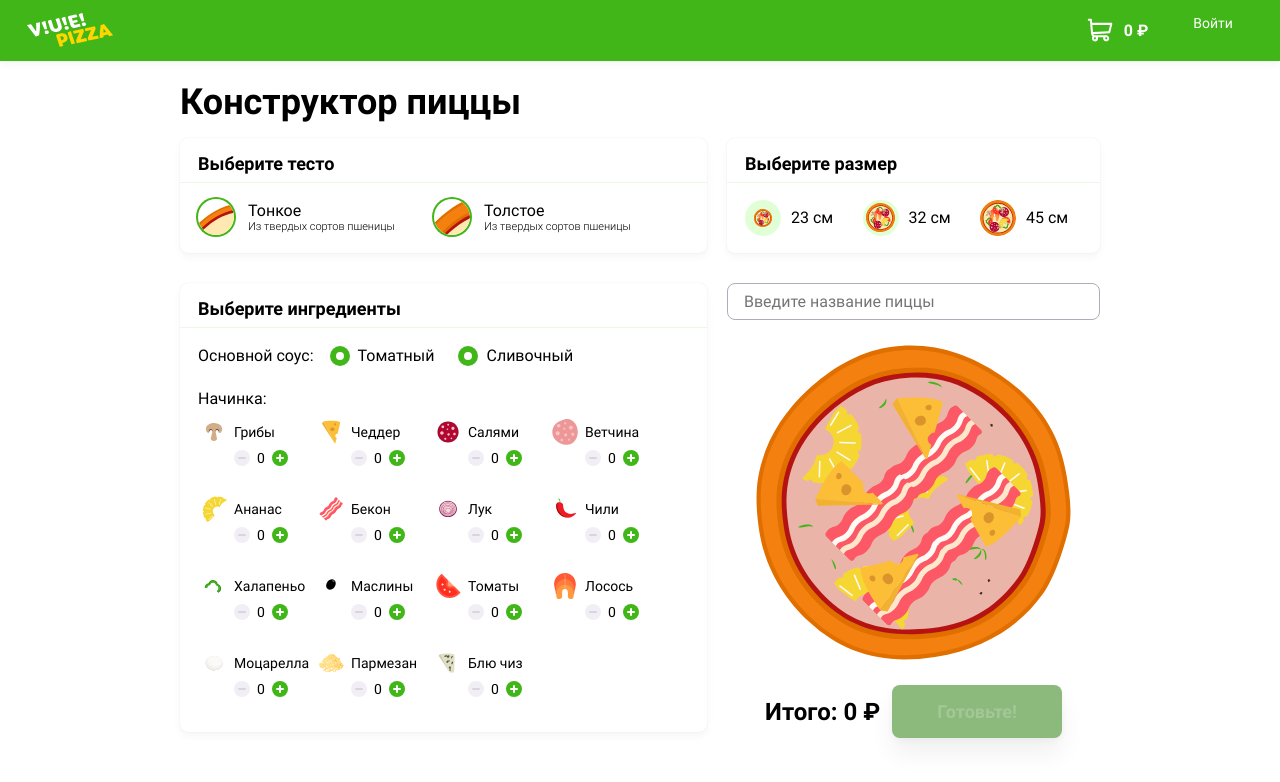
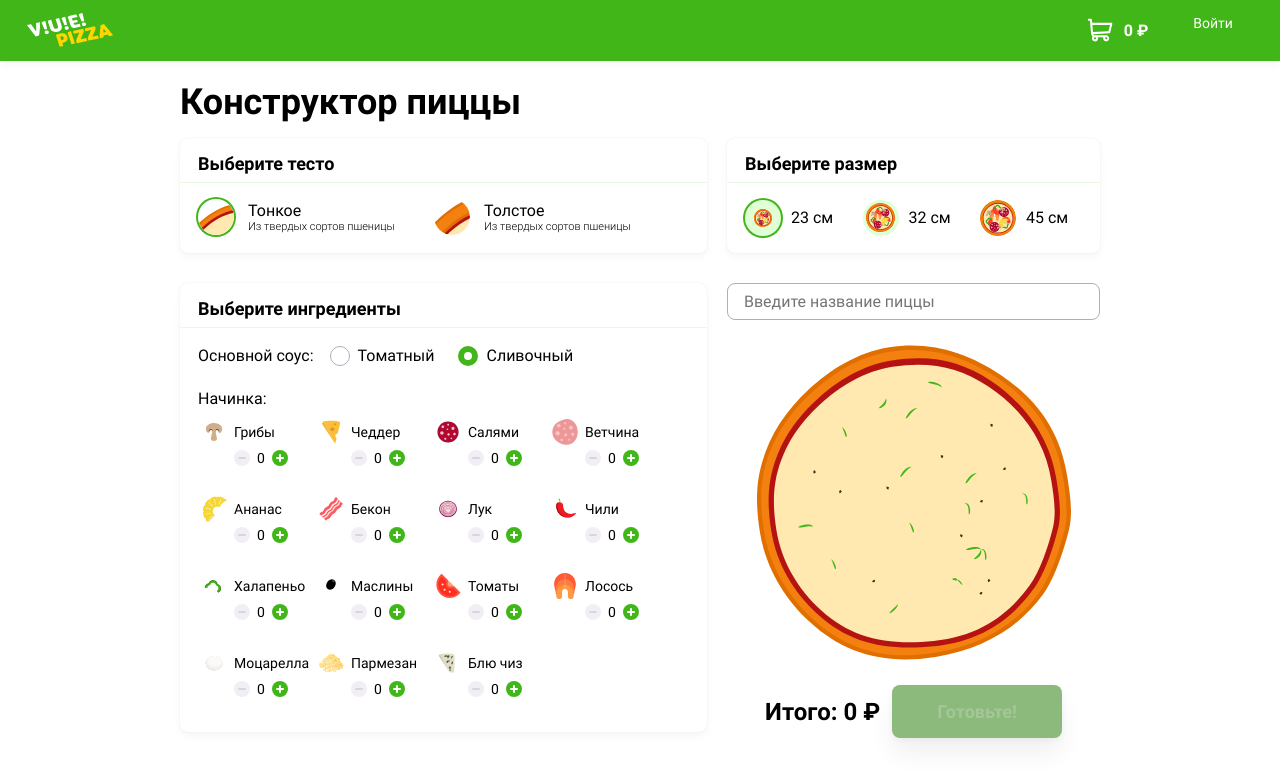
Before and after one commit to htmlacademy-vue/201227-pizza-1, a Vue app in the folder src/frontend/: page / in a window 1280 px wide. Shown: the top 782 px of the page. Built offline with nearby package versions, Linux system fonts and the light colour scheme.

Commit message:
module2-task1 components builders

```diff
--- a/src/frontend/src/common/components/RadioButton.vue
+++ b/src/frontend/src/common/components/RadioButton.vue
@@ -5,7 +5,14 @@
       v-for="item in values"
       :key="item.id"
     >
-      <input :value="item.value" type="radio" :name="item.name" checked />
+      <input
+        :value="item.value"
+        v-model="currentSauce"
+        type="radio"
+        :name="item.name"
+        :checked="currentSauce"
+        @input="(evt) => $emit('input', evt.target.value)"
+      />
       <span>{{ item.name }}</span>
     </label>
   </div>
@@ -15,6 +22,12 @@
 export default {
   name: "RadioButton",
   props: { values: Array },
+  emits: ["input"],
+  data() {
+    return {
+      currentSauce: "creamy",
+    };
+  },
 };
 </script>
 
--- /dev/null
+++ b/src/frontend/src/layouts/AppLayout.vue
@@ -0,0 +1,28 @@
+<template>
+  <header class="header">
+    <div class="header__logo">
+      <a href="index.html" class="logo">
+        <img
+          src="../assets/img/logo.svg"
+          alt="V!U!E! Pizza logo"
+          width="90"
+          height="40"
+        />
+      </a>
+    </div>
+    <div class="header__cart">
+      <a href="cart.html">0 ₽</a>
+    </div>
+    <div class="header__user">
+      <a href="#" class="header__login"><span>Войти</span></a>
+    </div>
+  </header>
+</template>
+
+<script>
+export default {
+  name: "AppLayout",
+};
+</script>
+
+<style scoped></style>
--- a/src/frontend/src/modules/builder/BuilderDoughSelector.vue
+++ b/src/frontend/src/modules/builder/BuilderDoughSelector.vue
@@ -11,8 +11,10 @@
           type="radio"
           :name="item.name"
           :value="item.value"
+          v-model="currentDough"
           class="visually-hidden"
-          checked
+          :checked="currentDough"
+          @change="(evt) => $emit('change', evt.target.value)"
         />
         <b>{{ item.name }}</b>
         <span>{{ item.description }}</span>
@@ -27,6 +29,7 @@ import pizza from "@/static/pizza.json";
 export default {
   name: "BuilderDoughSelector",
   components: { Card },
+  emits: ["change"],
   data() {
     return {
       pizza,
@@ -34,6 +37,7 @@ export default {
         light: "dough__input--light",
         large: "dough__input--large",
       },
+      currentDough: "light",
     };
   },
   computed: {
--- a/src/frontend/src/modules/builder/BuilderIngredientsSelector.vue
+++ b/src/frontend/src/modules/builder/BuilderIngredientsSelector.vue
@@ -3,7 +3,10 @@
     <template v-slot:info>
       <div class="ingredients__sauce">
         <p>Основной соус:</p>
-        <radio-button :values="valueSauces" />
+        <radio-button
+          :values="valueSauces"
+          @input="(value) => $emit('input', value)"
+        />
       </div>
 
       <div class="ingredients__filling">
@@ -56,6 +59,7 @@ import pizza from "@/static/pizza.json";
 export default {
   name: "BuilderIngredientsSelector",
   components: { Card, RadioButton },
+  emits: ["input"],
   data() {
     return {
       pizza,
@@ -83,5 +87,3 @@ export default {
   },
 };
 </script>
-
-<style scoped></style>
--- a/src/frontend/src/modules/builder/BuilderPizzaView.vue
+++ b/src/frontend/src/modules/builder/BuilderPizzaView.vue
@@ -9,11 +9,11 @@
       />
     </label>
     <div class="content__constructor">
-      <div class="pizza pizza--foundation--big-tomato">
+      <div class="pizza" :class="pizzaFoundation">
         <div class="pizza__wrapper">
-          <div class="pizza__filling pizza__filling--ananas"></div>
-          <div class="pizza__filling pizza__filling--bacon"></div>
-          <div class="pizza__filling pizza__filling--cheddar"></div>
+          <!--          <div class="pizza__filling pizza__filling&#45;&#45;ananas"></div>-->
+          <!--          <div class="pizza__filling pizza__filling&#45;&#45;bacon"></div>-->
+          <!--          <div class="pizza__filling pizza__filling&#45;&#45;cheddar"></div>-->
         </div>
       </div>
     </div>
@@ -23,6 +23,28 @@
 <script>
 export default {
   name: "BuilderPizzaView",
+  props: {
+    dough: {
+      type: String,
+    },
+    sauce: {
+      type: String,
+    },
+  },
+  computed: {
+    pizzaFoundation() {
+      if (this.dough === "light" && this.sauce === "creamy") {
+        return "pizza--foundation--small-creamy";
+      }
+      if (this.dough === "light" && this.sauce === "tomato") {
+        return "pizza--foundation--small-tomato";
+      }
+      if (this.dough === "large" && this.sauce === "creamy") {
+        return "pizza--foundation--big-creamy";
+      }
+      return "pizza--foundation--big-tomato";
+    },
+  },
 };
 </script>
 
--- a/src/frontend/src/modules/builder/BuilderSizeSelector.vue
+++ b/src/frontend/src/modules/builder/BuilderSizeSelector.vue
@@ -11,7 +11,10 @@
           type="radio"
           name="diameter"
           :value="item.multiplier"
+          v-model="currentSize"
           class="visually-hidden"
+          :checked="currentSize"
+          @change="(evt) => $emit('change', evt.target.value)"
         />
         <span>{{ item.name }}</span>
       </label>
@@ -34,6 +37,7 @@ export default {
         2: "diameter__input--normal",
         3: "diameter__input--big",
       },
+      currentSize: 1,
     };
   },
 };
--- a/src/frontend/src/views/Index.vue
+++ b/src/frontend/src/views/Index.vue
@@ -1,42 +1,29 @@
 <template>
   <div>
-    <header class="header">
-      <div class="header__logo">
-        <a href="index.html" class="logo">
-          <img
-            src="../assets/img/logo.svg"
-            alt="V!U!E! Pizza logo"
-            width="90"
-            height="40"
-          />
-        </a>
-      </div>
-      <div class="header__cart">
-        <a href="cart.html">0 ₽</a>
-      </div>
-      <div class="header__user">
-        <a href="#" class="header__login"><span>Войти</span></a>
-      </div>
-    </header>
+    <Header />
     <main class="content">
       <form action="#" method="post">
         <div class="content__wrapper">
           <h1 class="title title--big">Конструктор пиццы</h1>
 
           <div class="content__dough">
-            <Builder-dough-selector />
+            <Builder-dough-selector @change="changeDough" />
           </div>
 
           <div class="content__diameter">
-            <Builder-size-selector />
+            <Builder-size-selector @change="changeSize" />
           </div>
 
           <div class="content__ingredients">
-            <Builder-ingredients-selector />
+            <Builder-ingredients-selector @input="changeSauce" />
           </div>
 
           <div class="content__pizza">
-            <Builder-pizza-view />
+            <Builder-pizza-view
+              :dough="currentDough"
+              :sauce="currentSauce"
+              :size="currentSize"
+            />
 
             <Builder-price-counter />
           </div>
@@ -56,10 +43,12 @@ import BuilderPizzaView from "@/modules/builder/BuilderPizzaView";
 import BuilderSizeSelector from "@/modules/builder/BuilderSizeSelector";
 import BuilderIngredientsSelector from "@/modules/builder/BuilderIngredientsSelector";
 import BuilderDoughSelector from "@/modules/builder/BuilderDoughSelector";
+import Header from "@/layouts/AppLayout";
 
 export default {
   name: "Index",
   components: {
+    Header,
     BuilderPriceCounter,
     BuilderPizzaView,
     BuilderSizeSelector,
@@ -71,7 +60,21 @@ export default {
       misc,
       pizza,
       user,
+      currentDough: "light",
+      currentSauce: "creamy",
+      currentSize: 1,
     };
+  },
+  methods: {
+    changeDough(value) {
+      this.currentDough = value;
+    },
+    changeSauce(value) {
+      this.currentSauce = value;
+    },
+    changeSize(value) {
+      this.currentSize = value;
+    },
   },
 };
 </script>
```
